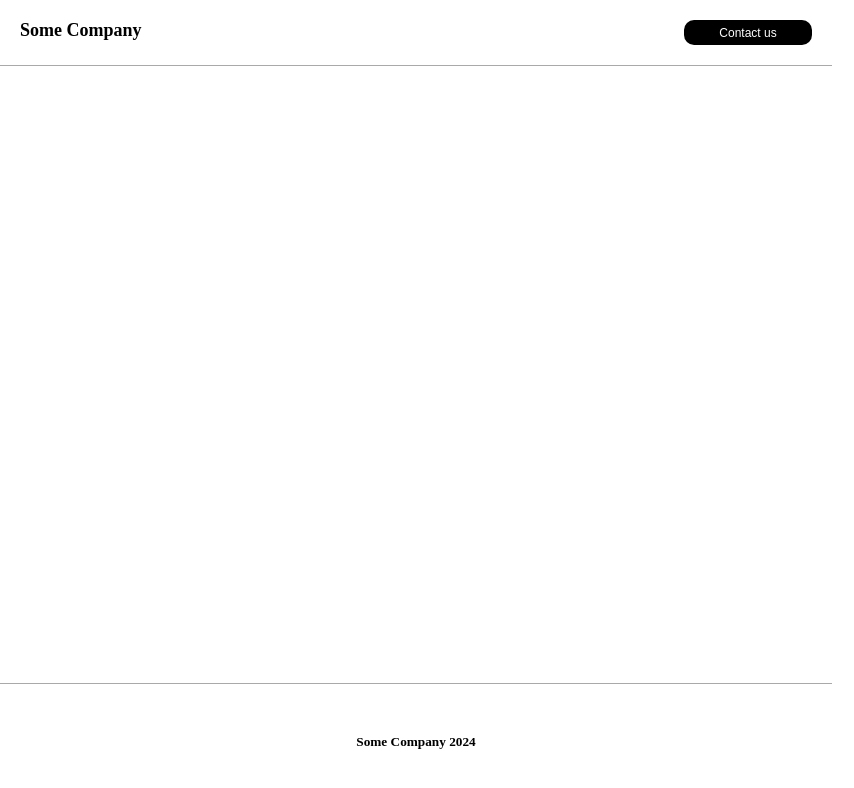
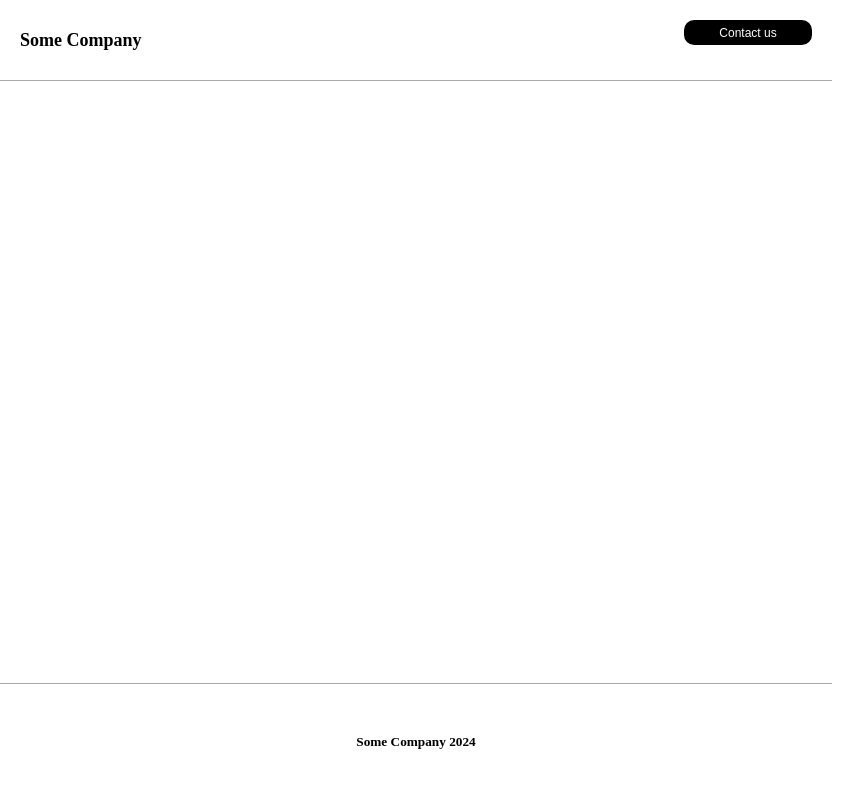
Before and after one commit to MoisGames/my-test-cad, a React (Vite) app in the folder client/: page / in a window 1280 px wide. Shown: the top 788 px of the page, without its empty margins (0-854 px from the left). Built offline with nearby package versions, Linux system fonts and the light colour scheme.

Commit message:
style Header.tsx fix styles #2

```diff
--- a/client/src/components/UI/header/Header.tsx
+++ b/client/src/components/UI/header/Header.tsx
@@ -3,6 +3,7 @@ import ButtonContacts from "../button/ButtonContacts";
 
 const HeaderComponent = styled.header `
         display: flex;
+        height: 10vh;
         width: 65vw;
     `
     const WrapperHeader = styled.section `
@@ -10,9 +11,10 @@ const HeaderComponent = styled.header `
         justify-content: space-between;
         width: 65vw;
     `
-    const Title = styled.h1 `
+    const Title = styled.span `
         font-size: 18px;
-        margin: 20px;
+        font-weight: 900;
+        margin: 30px 30px 30px 20px;
     `
 
 const Header = () => {
--- a/client/src/components/pages/MainPage.tsx
+++ b/client/src/components/pages/MainPage.tsx
@@ -9,12 +9,17 @@ const Main = styled.main `
         overflow: hidden;
         ${borderLine}
     `
+const SectionVideo = styled.section `
+
+`
 
 const MainPage = () => {
 
     return (
         <Main>
+            <SectionVideo>
 
+            </SectionVideo>
         </Main>
     );
 };
```
